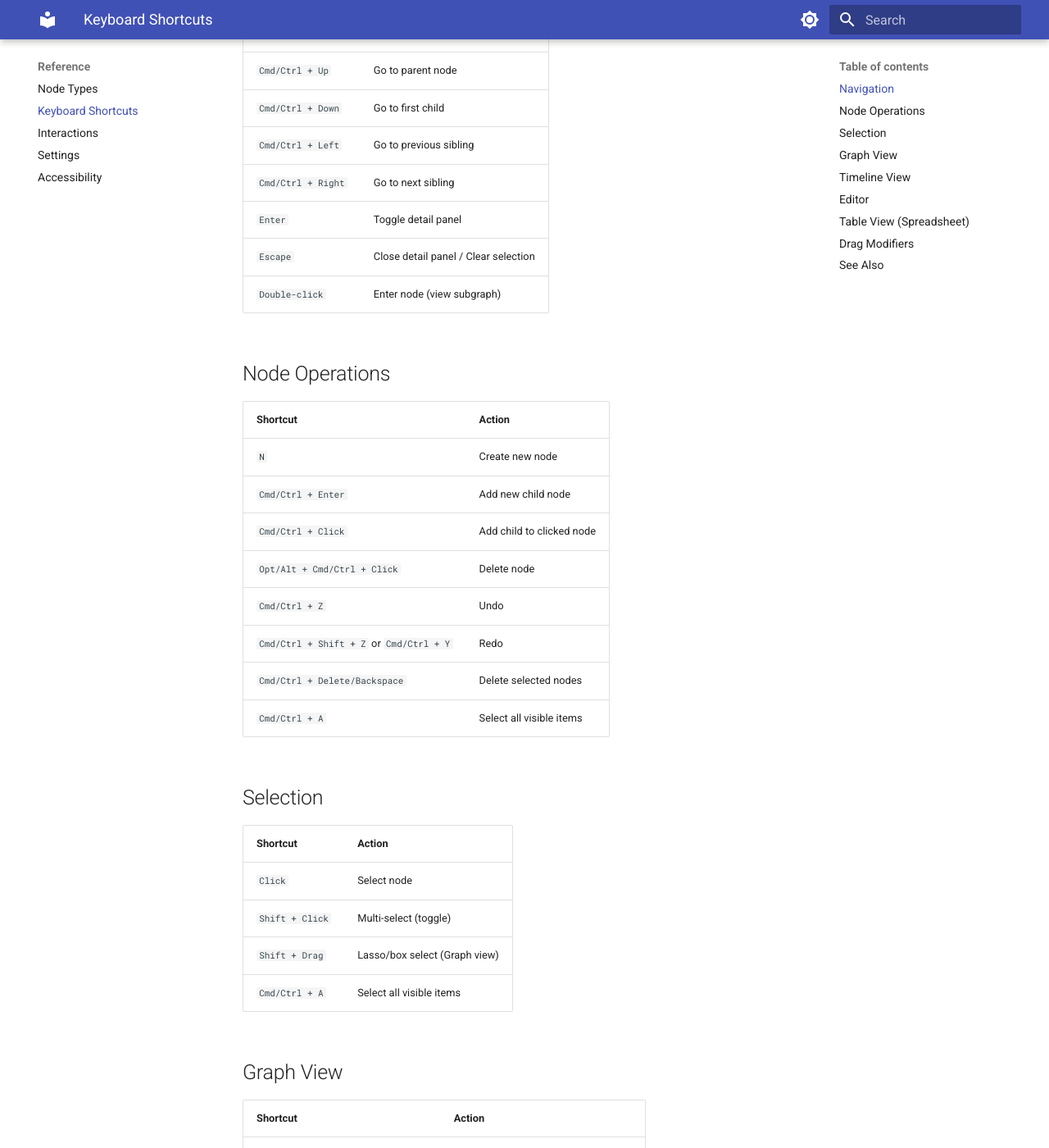
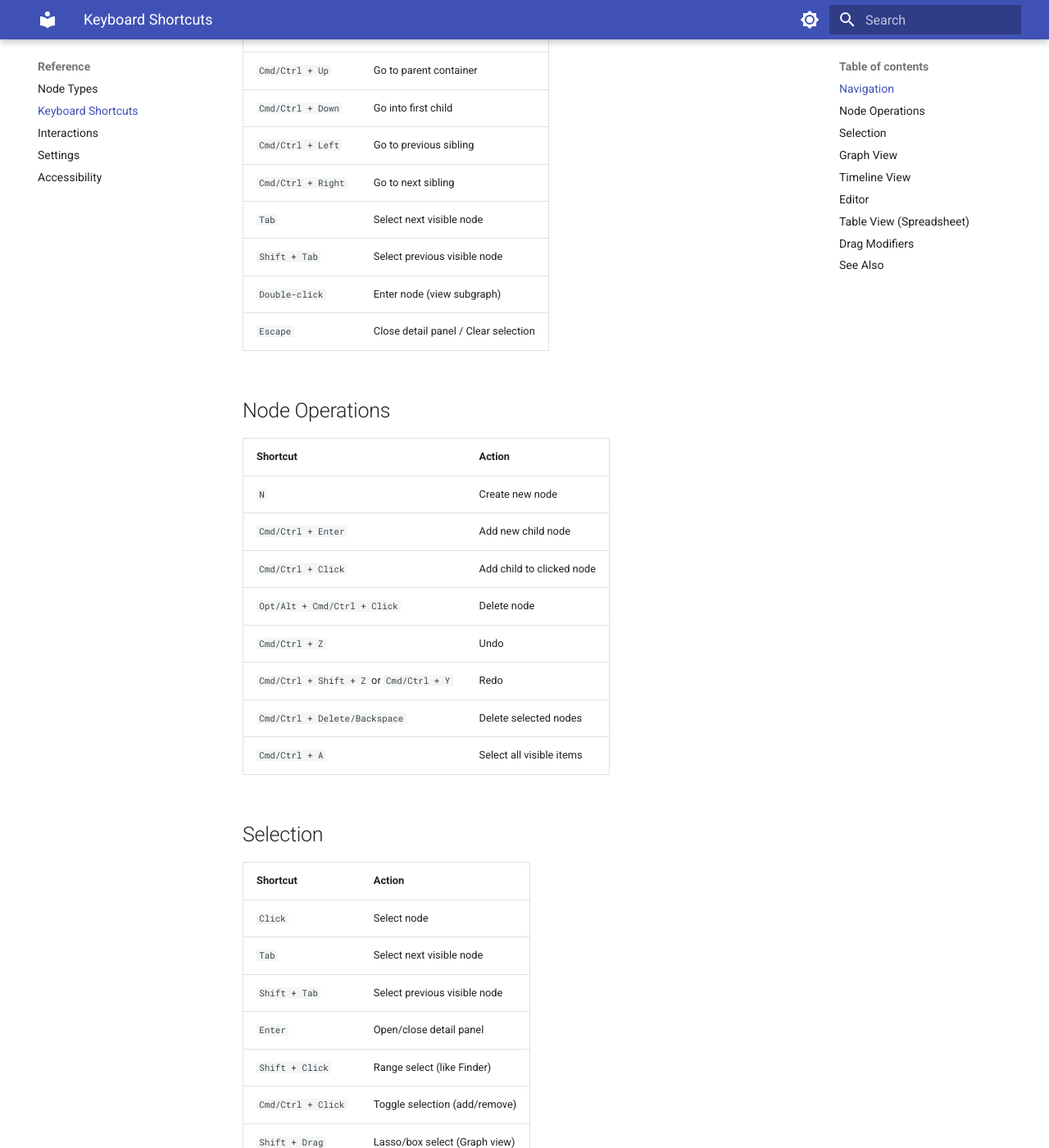
Before and after one commit to sorenwacker/graph-core, an MkDocs documentation site: the page built from docs/reference/keyboard-shortcuts.md, in a window 1280 px wide and 1400 px high, scrolled down 372 px. Shown: the whole window at 82% size. Built offline with MkDocs 1.6.1 and Material for MkDocs 9.7.7, drawn with Linux system fonts in a browser that asks for light colours.

Commit message:
Update keyboard shortcuts documentation with Tab navigation

```diff
--- a/docs/reference/keyboard-shortcuts.md
+++ b/docs/reference/keyboard-shortcuts.md
@@ -7,13 +7,14 @@ Complete keyboard shortcut reference for Graph Core.
 | Shortcut | Action |
 |----------|--------|
 | `Cmd/Ctrl + K` | Open spotlight search |
-| `Cmd/Ctrl + Up` | Go to parent node |
-| `Cmd/Ctrl + Down` | Go to first child |
+| `Cmd/Ctrl + Up` | Go to parent container |
+| `Cmd/Ctrl + Down` | Go into first child |
 | `Cmd/Ctrl + Left` | Go to previous sibling |
 | `Cmd/Ctrl + Right` | Go to next sibling |
-| `Enter` | Toggle detail panel |
+| `Tab` | Select next visible node |
+| `Shift + Tab` | Select previous visible node |
+| `Double-click` | Enter node (view subgraph) |
 | `Escape` | Close detail panel / Clear selection |
-| `Double-click` | Enter node (view subgraph) |
 
 ## Node Operations
 
@@ -33,7 +34,11 @@ Complete keyboard shortcut reference for Graph Core.
 | Shortcut | Action |
 |----------|--------|
 | `Click` | Select node |
-| `Shift + Click` | Multi-select (toggle) |
+| `Tab` | Select next visible node |
+| `Shift + Tab` | Select previous visible node |
+| `Enter` | Open/close detail panel |
+| `Shift + Click` | Range select (like Finder) |
+| `Cmd/Ctrl + Click` | Toggle selection (add/remove) |
 | `Shift + Drag` | Lasso/box select (Graph view) |
 | `Cmd/Ctrl + A` | Select all visible items |
 
```
